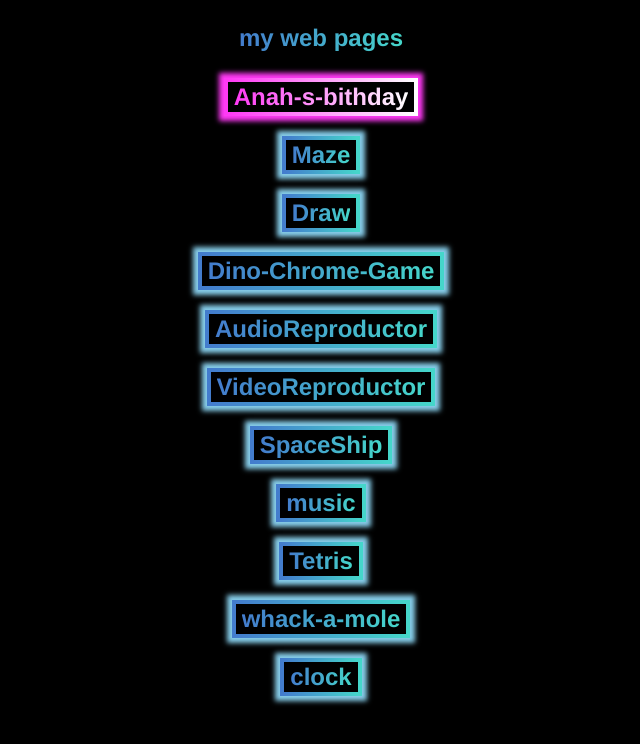
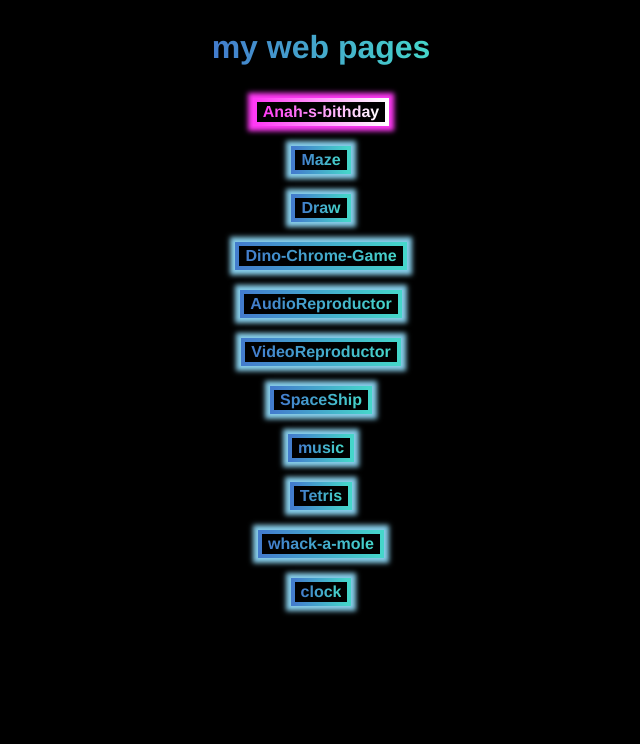
Before and after one commit to saidzac2000/main, a plain HTML site: page index.html in a window 1280 px wide. Shown: the whole page, without its empty margins (319-959 px from the left). Drawn offline with Linux system fonts and the light colour scheme.

Commit message:
Update style.css

```diff
--- a/style.css
+++ b/style.css
@@ -1,5 +1,5 @@
 *{
-    font-size: x-large;
+    font-size: medium;
     font-family: 'Franklin Gothic Medium', 'Arial Narrow', Arial, sans-serif;
 }
 body{
@@ -10,6 +10,7 @@ body{
    background-color: black;
 }
 h1{
+    font-size: xx-large;
     color: white;
     background: linear-gradient(to right, rgb(67, 124, 205), rgb(69, 214, 202));
     -webkit-background-clip: text;
```
